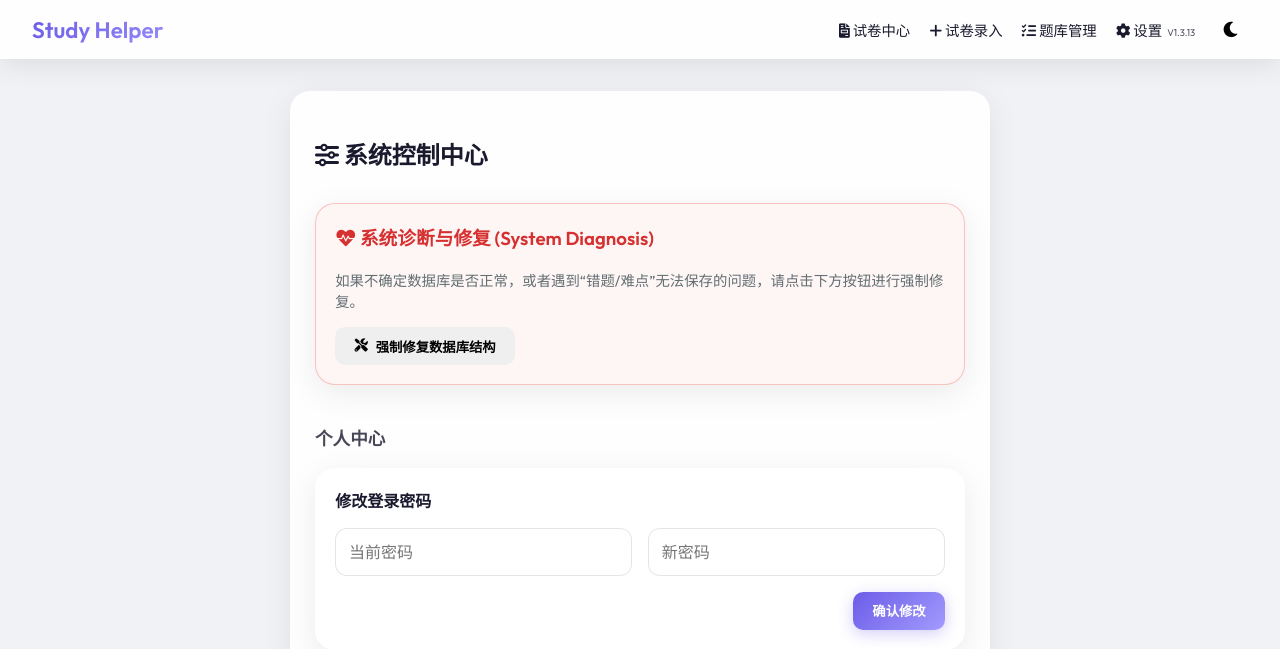
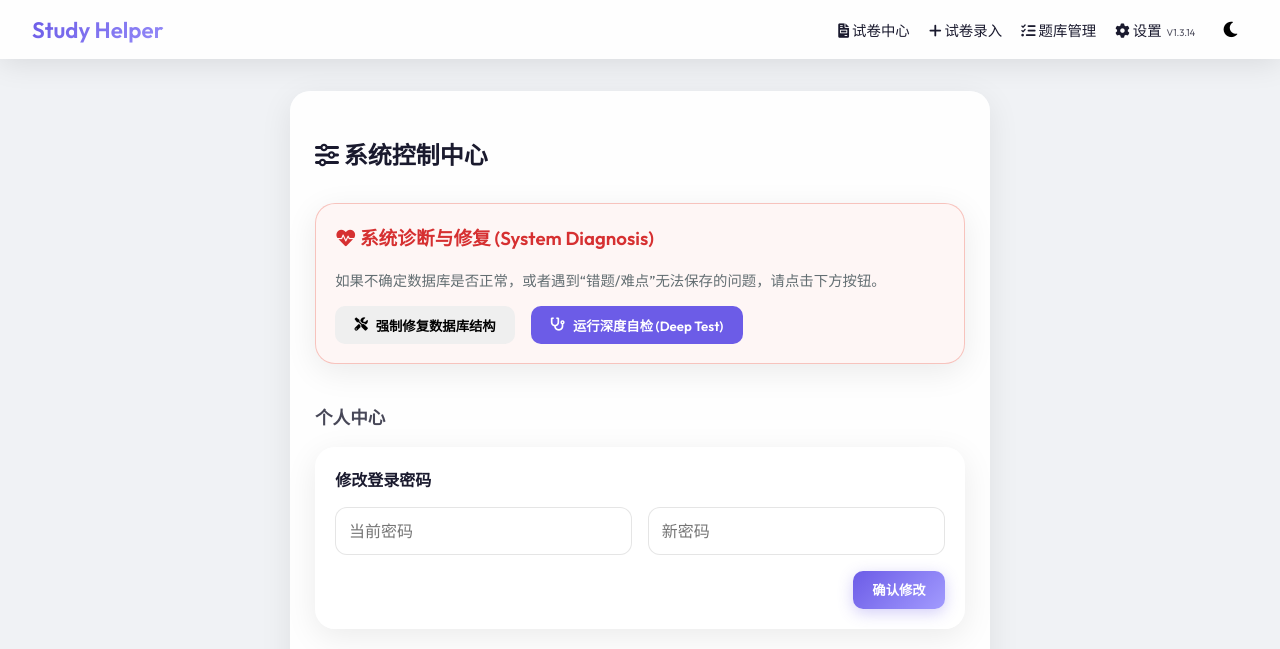
Before and after one commit to doge2mars/StudyHelper, a FastAPI app: template templates/settings.html in a window 1280 px wide. Shown: the top 649 px of the page. Run offline with FastAPI, Linux system fonts and the light colour scheme; the template is opened without the code that fills it, so the values that code supplies are empty; parts of the project's set-up code (start-up, migrations or seed data) failed here and were passed over.

Commit message:
Feat(V1.3.14): Multi-select logic fix & Deep Diagnostic Tool

```diff
--- a/main.py
+++ b/main.py
@@ -1073,20 +1073,75 @@ async def fix_db(request: Request):
             conn.commit()
         else:
             logs.append("'history_wrong' already exists. Performing sanity check...")
-            # Optional: Ensure backfill is consistent even if column exists
-            c.execute("UPDATE user_question_status SET history_wrong = 1 WHERE wrong_count > 0 AND history_wrong = 0")
-            changes = c.rowcount
-            if changes > 0:
-                logs.append(f"Fixed {changes} records where wrong_count > 0 but history_wrong was 0.")
-                conn.commit()
-            else:
-                logs.append("Data consistency verified.")
+        return {"status": "success", "logs": logs}
+    except Exception as e:
+        print(f"Fix DB Error: {e}", flush=True)
+        conn.rollback()
+        return JSONResponse({"status": "error", "logs": logs, "error_msg": str(e)}, status_code=500)
+    finally:
+        conn.close()
+
+@app.post("/api/admin/test_record")
+async def test_record_db(request: Request):
+    """Deep Diagnostic: Simulate a full record lifecycle to catch hidden DB errors."""
+    user = await get_current_user(request)
+    if not user or user['role'] != 'admin':
+        return JSONResponse({"error": "Unauthorized"}, status_code=403)
+
+    conn = get_db()
+    c = conn.cursor()
+    logs = []
+
+    try:
+        # 1. Setup Dummy Data
+        test_uid = user['id']
+        test_qid = -999 # Non-existent question ID for testing
+
+        logs.append(f"Test Start: User={test_uid}, QID={test_qid}")
+
+        # 2. Clean up previous test mess if any
+        c.execute("DELETE FROM user_question_status WHERE user_id=? AND question_id=?", (test_uid, test_qid))
+        conn.commit()
+
+        # 3. Test INSERT (Wrong)
+        logs.append("Testing INSERT (Wrong)...")
+        c.execute("INSERT INTO user_question_status (user_id, question_id, wrong_count, history_wrong, is_difficult) VALUES (?, ?, ?, ?, ?)",
+                  (test_uid, test_qid, 1, 1, 0))
+        conn.commit()
+        logs.append("INSERT OK.")
+
+        # 4. Verify INSERT
+        row = c.execute("SELECT * FROM user_question_status WHERE user_id=? AND question_id=?", (test_uid, test_qid)).fetchone()
+        if not row: raise Exception("Insert failed silently (Select returned None)")
+        if row['history_wrong'] != 1: raise Exception(f"Detailed integrity check failed: history_wrong={row['history_wrong']} (Expected 1)")
+        logs.append(f"Verification OK: {dict(row)}")
+
+        # 5. Test UPDATE (Correct)
+        logs.append("Testing UPDATE (Correct -> wrong_count=0)...")
+        c.execute("UPDATE user_question_status SET wrong_count = 0 WHERE user_id = ? AND question_id = ?", (test_uid, test_qid))
+        conn.commit()
+        row = c.execute("SELECT * FROM user_question_status WHERE user_id=? AND question_id=?", (test_uid, test_qid)).fetchone()
+        if row['wrong_count'] != 0: raise Exception(f"Update failed: wrong_count={row['wrong_count']} (Expected 0)")
+        logs.append("UPDATE OK.")
+
+        # 6. Test UPDATE (Mark Difficult)
+        logs.append("Testing UPDATE (Difficult)...")
+        c.execute("UPDATE user_question_status SET is_difficult = 1 WHERE user_id = ? AND question_id = ?", (test_uid, test_qid))
+        conn.commit()
+        row = c.execute("SELECT * FROM user_question_status WHERE user_id=? AND question_id=?", (test_uid, test_qid)).fetchone()
+        if row['is_difficult'] != 1: raise Exception(f"Update Difficult failed: is_difficult={row['is_difficult']}")
+        logs.append("Difficult OK.")
+
+        # 7. Cleanup
+        c.execute("DELETE FROM user_question_status WHERE user_id=? AND question_id=?", (test_uid, test_qid))
+        conn.commit()
+        logs.append("Cleanup OK. Test Passed!")
 
         return {"status": "success", "logs": logs}
+
     except Exception as e:
-        print(f"Fix DB Error: {e}")
-        conn.rollback()
-        return JSONResponse({"status": "error", "logs": logs, "error_msg": str(e)}, status_code=500)
+        print(f"Deep Diag Error: {e}", flush=True)
+        return {"status": "error", "logs": logs, "error_msg": str(e)}
     finally:
         conn.close()
 
--- a/templates/base.html
+++ b/templates/base.html
@@ -263,7 +263,7 @@
             <a href="/settings" class="nav-item">
                 <i class="fas fa-cog"></i>
                 <span>设置</span>
-                <span style="font-size:0.6rem; opacity:0.75; margin-left:2px">V1.3.13</span>
+                <span style="font-size:0.6rem; opacity:0.75; margin-left:2px">V1.3.14</span>
             </a>
             {% if user %}
             <div
--- a/templates/settings.html
+++ b/templates/settings.html
@@ -3,21 +3,23 @@
 <div class="glass-card" style="max-width:700px; margin:auto">
     <h2 style="margin-bottom:2rem"><i class="fas fa-sliders-h"></i> 系统控制中心</h2>
 
-    <!-- Section 0: System Diagnosis (V1.3.13) -->
+    <!-- Section 0: System Diagnosis (V1.3.14) -->
     <section id="diagnosis-card" style="margin-bottom:2.5rem">
         <div class="glass-card"
             style="background:rgba(231, 76, 60, 0.05); border:1px solid rgba(231, 76, 60, 0.3); padding:1.2rem">
             <h3 style="color:var(--danger); margin-top:0"><i class="fas fa-heartbeat"></i> 系统诊断与修复 (System Diagnosis)
             </h3>
-            <p style="font-size:0.9rem; color:#636e72">如果不确定数据库是否正常，或者遇到“错题/难点”无法保存的问题，请点击下方按钮进行强制修复。</p>
-            <div style="margin-top:1rem; display:flex; gap:1rem; align-items:center">
+            <p style="font-size:0.9rem; color:#636e72">如果不确定数据库是否正常，或者遇到“错题/难点”无法保存的问题，请点击下方按钮。</p>
+            <div style="margin-top:1rem; display:flex; gap:1rem; align-items:center; flex-wrap:wrap">
                 <button id="btn-fix-db" class="btn btn-danger">
                     <i class="fas fa-tools"></i> 强制修复数据库结构
                 </button>
-                <div id="status-indicator"></div>
+                <button id="btn-deep-test" class="btn" style="background:var(--accent); color:white">
+                    <i class="fas fa-stethoscope"></i> 运行深度自检 (Deep Test)
+                </button>
             </div>
             <div id="fix-logs"
-                style="margin-top:1rem; font-family:monospace; font-size:0.85rem; background:rgba(0,0,0,0.05); padding:0.8rem; border-radius:6px; display:none">
+                style="margin-top:1rem; font-family:monospace; font-size:0.85rem; background:rgba(0,0,0,0.05); padding:0.8rem; border-radius:6px; display:none; white-space: pre-wrap;">
             </div>
         </div>
     </section>
@@ -172,51 +174,65 @@
     }
 
     window.onload = async function () {
-        // V1.3.12 Diagnosis Check
-        try {
-            const res = await fetch('/api/admin/diagnose');
-            if (res.ok) {
-                const data = await res.json();
-                if (data.status === 'error') {
-                    document.getElementById('diagnosis-card').style.display = 'block';
-                }
-            }
-        } catch (e) {
-            console.error("Diagnosis failed:", e);
-        }
+        // V1.3.12 Diagnosis Check (Auto-check suppressed in V1.3.14 to be less annoying, manual only)
+        // try {
+        //     const res = await fetch('/api/admin/diagnose');
+        //     if (res.ok) {
+        //         const data = await res.json();
+        //         if (data.status === 'error') {
+        //             document.getElementById('diagnosis-card').style.display = 'block';
+        //         }
+        //     }
+        // } catch (e) {
+        //     console.error("Diagnosis failed:", e);
+        // }
+
+        const logDiv = document.getElementById('fix-logs');
 
         // Bind Fix Button
         const fixBtn = document.getElementById('btn-fix-db');
         if (fixBtn) {
             fixBtn.onclick = async function () {
                 if (!confirm("确定要强制修复数据库结构吗？")) return;
+                runAction(this, '/api/admin/fix_db');
+            };
+        }
 
-                const btn = this;
+        // V1.3.14: Bind Deep Test Button
+        const testBtn = document.getElementById('btn-deep-test');
+        if (testBtn) {
+            testBtn.onclick = async function () {
+                runAction(this, '/api/admin/test_record');
+            };
+        }
+
+        async function runAction(btn, url) {
+            const originalText = btn.innerHTML;
             btn.disabled = true;
-                btn.innerHTML = '<i class="fas fa-spinner fa-spin"></i> 修复中...';
-                const logDiv = document.getElementById('fix-logs');
+            btn.innerHTML = '<i class="fas fa-spinner fa-spin"></i> 处理中...';
             logDiv.style.display = 'block';
-                logDiv.innerText = "正在请求修复...";
+            logDiv.innerText = "正在请求...";
 
             try {
-                    const res = await fetch('/api/admin/fix_db', { method: 'POST' });
+                const res = await fetch(url, { method: 'POST' });
                 const data = await res.json();
 
                 if (res.ok && data.status === 'success') {
-                        logDiv.innerHTML = `<span style="color:var(--success)">✅ 修复成功!</span>\n` + data.logs.join('\n');
-                        btn.innerHTML = '<i class="fas fa-check"></i> 已修复';
-                        btn.className = 'btn btn-primary'; // Change color
-                        setTimeout(() => location.reload(), 3000);
+                    logDiv.innerHTML = `<span style="color:var(--success)">✅ 成功!</span>\n` + data.logs.join('\n');
+                    setTimeout(() => {
+                        btn.innerHTML = originalText;
+                        btn.disabled = false;
+                    }, 2000);
                 } else {
-                        logDiv.innerHTML = `<span style="color:var(--danger)">❌ 修复失败: ${data.error_msg || 'Unknown'}</span>\n` + (data.logs ? data.logs.join('\n') : '');
-                        btn.innerHTML = '<i class="fas fa-exclamation-triangle"></i> 重试';
+                    logDiv.innerHTML = `<span style="color:var(--danger)">❌ 失败: ${data.error_msg || 'Unknown'}</span>\n` + (data.logs ? data.logs.join('\n') : '');
+                    btn.innerHTML = originalText;
                     btn.disabled = false;
                 }
             } catch (e) {
                 logDiv.innerHTML = `<span style="color:var(--danger)">网络错误: ${e}</span>`;
+                btn.innerHTML = originalText;
                 btn.disabled = false;
             }
-            };
         }
 
         const urlParams = new URLSearchParams(window.location.search);
```
Also changed, not shown: templates/study.html (+95 -28 lines). Lines whose indentation alone changed are shown as unchanged.
